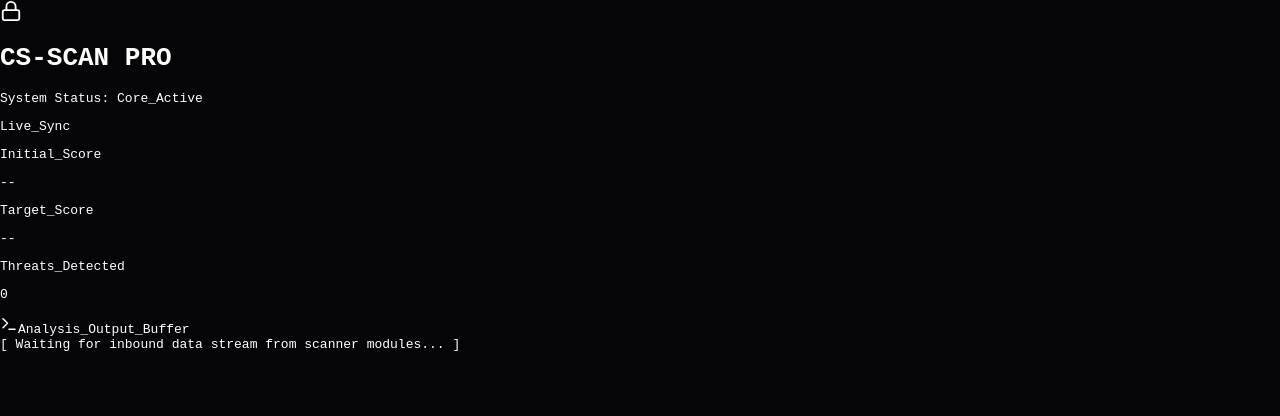
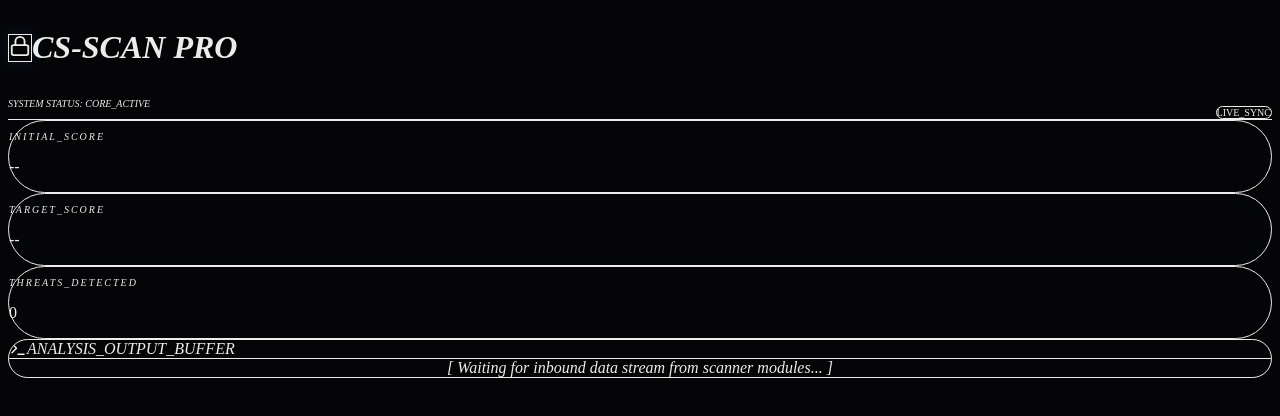
Before and after one commit to SuperfastSimon/CSScan, a Next.js app: page / in a window 1280 px wide. Shown: the top 416 px of the page. Built offline with nearby package versions, Linux system fonts and the light colour scheme.

Commit message:
feat: full top-notch dashboard deployment with styling

```diff
--- /dev/null
+++ b/app/globals.css
@@ -0,0 +1,8 @@
+@tailwind base;
+@tailwind components;
+@tailwind utilities;
+
+body {
+  background: #050507;
+  color: #ececec;
+}
--- a/app/layout.tsx
+++ b/app/layout.tsx
@@ -1,9 +1,15 @@
+import './globals.css'
+import React from 'react'
+
+export const metadata = {
+  title: 'CS-SCAN PRO',
+  description: 'Security Analysis Terminal',
+}
+
 export default function RootLayout({ children }: { children: React.ReactNode }) {
   return (
     <html lang="en">
-      <body style={{ background: '#050507', color: 'white', margin: 0, fontFamily: 'monospace' }}>
-        {children}
-      </body>
+      <body>{children}</body>
     </html>
   )
 }
--- /dev/null
+++ b/tailwind.config.js
@@ -0,0 +1,11 @@
+/** @type {import('tailwindcss').Config} */
+module.exports = {
+  content: [
+    "./app/**/*.{js,ts,jsx,tsx,mdx}",
+    "./components/**/*.{js,ts,jsx,tsx,mdx}",
+  ],
+  theme: {
+    extend: {},
+  },
+  plugins: [],
+}
```
Also changed, not shown: 1 other file (tests, documents, lock files or other folders).
